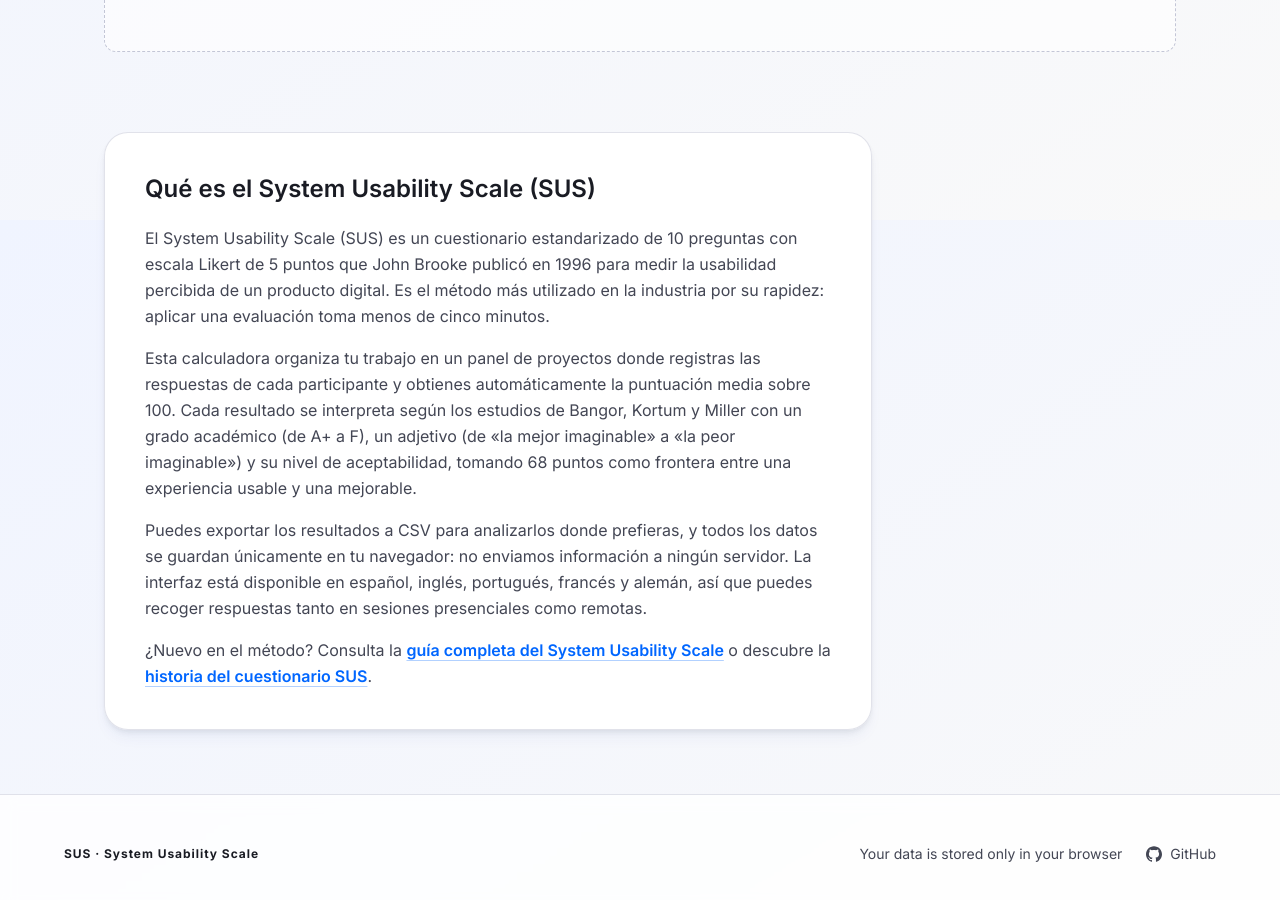
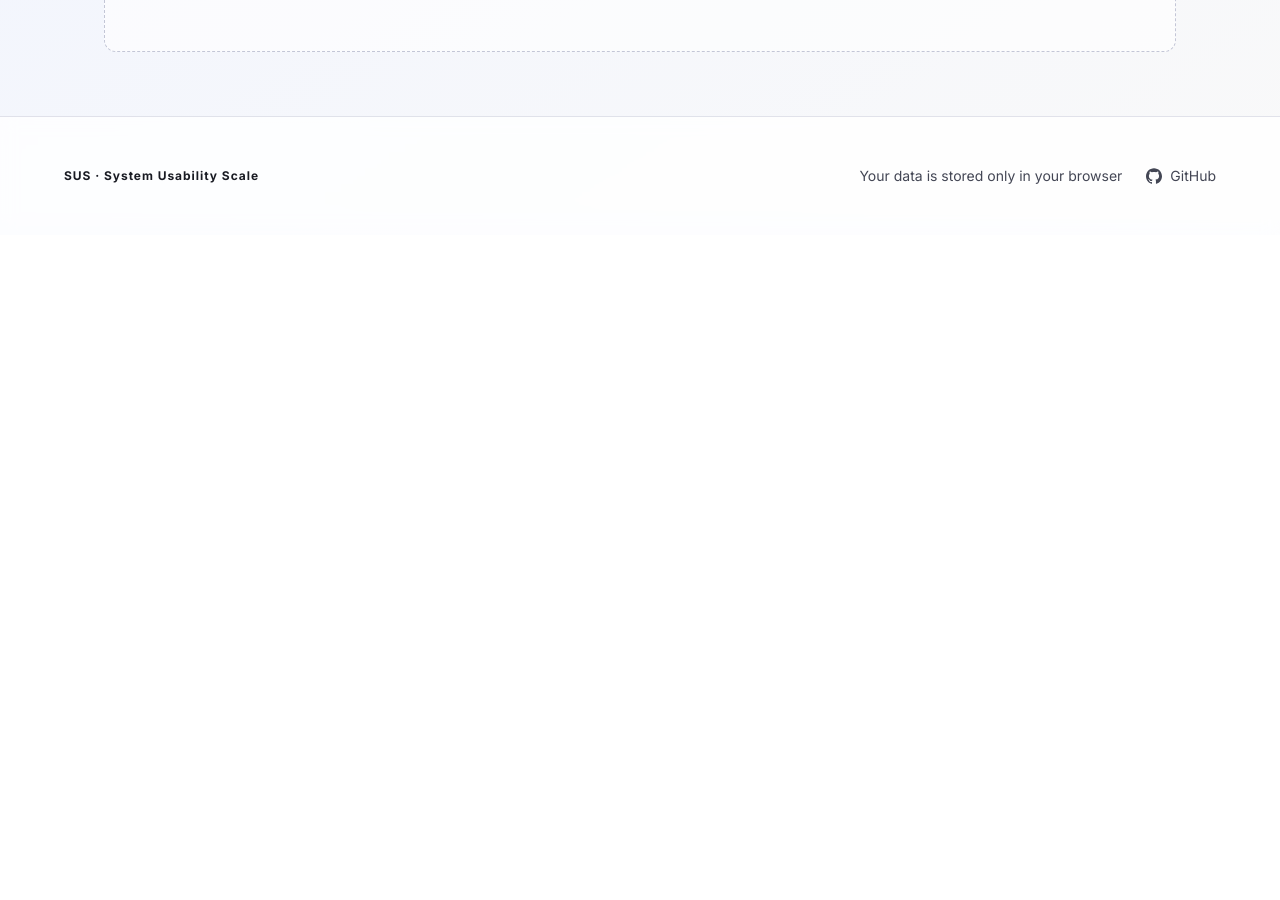
Before and after one commit to ERICK-DANIEL/suscalculator, a Next.js app: page / in a window 1280 px wide. Shown: the part 580-1480 px from the top of the page. After the commit the page ends 815 px from the top, so only its background shows below. Built offline with nearby package versions, Linux system fonts and the light colour scheme.

Commit message:
Remove about-SUS section from home page

```diff
--- a/src/app/page.tsx
+++ b/src/app/page.tsx
@@ -1,5 +1,4 @@
 import type { Metadata } from "next";
-import Link from "next/link";
 import { ProjectsDashboard } from "@/components/projects-grid";
 
 export const metadata: Metadata = {
@@ -12,70 +11,6 @@ export const metadata: Metadata = {
   alternates: { canonical: "/" },
 };
 
-function AboutSus() {
-  return (
-    <section
-      aria-labelledby="about-sus-title"
-      className="mx-auto mt-4 w-full max-w-[1200px] px-5 pb-16 md:px-16"
-    >
-      <div className="max-w-3xl rounded-3xl border border-outline-variant/50 bg-surface-container-lowest/95 p-8 shadow-luminous md:p-10">
-        <h2
-          id="about-sus-title"
-          className="font-headline text-headline-md text-on-surface"
-        >
-          Qué es el System Usability Scale (SUS)
-        </h2>
-        <p className="mt-5 text-body-lg text-on-surface-variant">
-          El System Usability Scale (SUS) es un cuestionario estandarizado de
-          10 preguntas con escala Likert de 5 puntos que John Brooke publicó en
-          1996 para medir la usabilidad percibida de un producto digital. Es el
-          método más utilizado en la industria por su rapidez: aplicar una
-          evaluación toma menos de cinco minutos.
-        </p>
-        <p className="mt-4 text-body-lg text-on-surface-variant">
-          Esta calculadora organiza tu trabajo en un panel de proyectos donde
-          registras las respuestas de cada participante y obtienes
-          automáticamente la puntuación media sobre 100. Cada resultado se
-          interpreta según los estudios de Bangor, Kortum y Miller con un grado
-          académico (de A+ a F), un adjetivo (de «la mejor imaginable» a «la
-          peor imaginable») y su nivel de aceptabilidad, tomando 68 puntos como
-          frontera entre una experiencia usable y una mejorable.
-        </p>
-        <p className="mt-4 text-body-lg text-on-surface-variant">
-          Puedes exportar los resultados a CSV para analizarlos donde
-          prefieras, y todos los datos se guardan únicamente en tu navegador:
-          no enviamos información a ningún servidor. La interfaz está
-          disponible en español, inglés, portugués, francés y alemán, así que
-          puedes recoger respuestas tanto en sesiones presenciales como
-          remotas.
-        </p>
-        <p className="mt-4 text-body-lg text-on-surface-variant">
-          ¿Nuevo en el método? Consulta la{" "}
-          <Link
-            href="/guia"
-            className="font-semibold text-active-indicator underline decoration-active-indicator/30 underline-offset-4 hover:decoration-active-indicator"
-          >
-            guía completa del System Usability Scale
-          </Link>{" "}
-          o descubre la{" "}
-          <Link
-            href="/historia"
-            className="font-semibold text-active-indicator underline decoration-active-indicator/30 underline-offset-4 hover:decoration-active-indicator"
-          >
-            historia del cuestionario SUS
-          </Link>
-          .
-        </p>
-      </div>
-    </section>
-  );
+export default function Home() {
+  return <ProjectsDashboard />;
 }
-
-export default function Home() {
-  return (
-    <>
-      <ProjectsDashboard />
-      <AboutSus />
-    </>
-  );
-}
```
